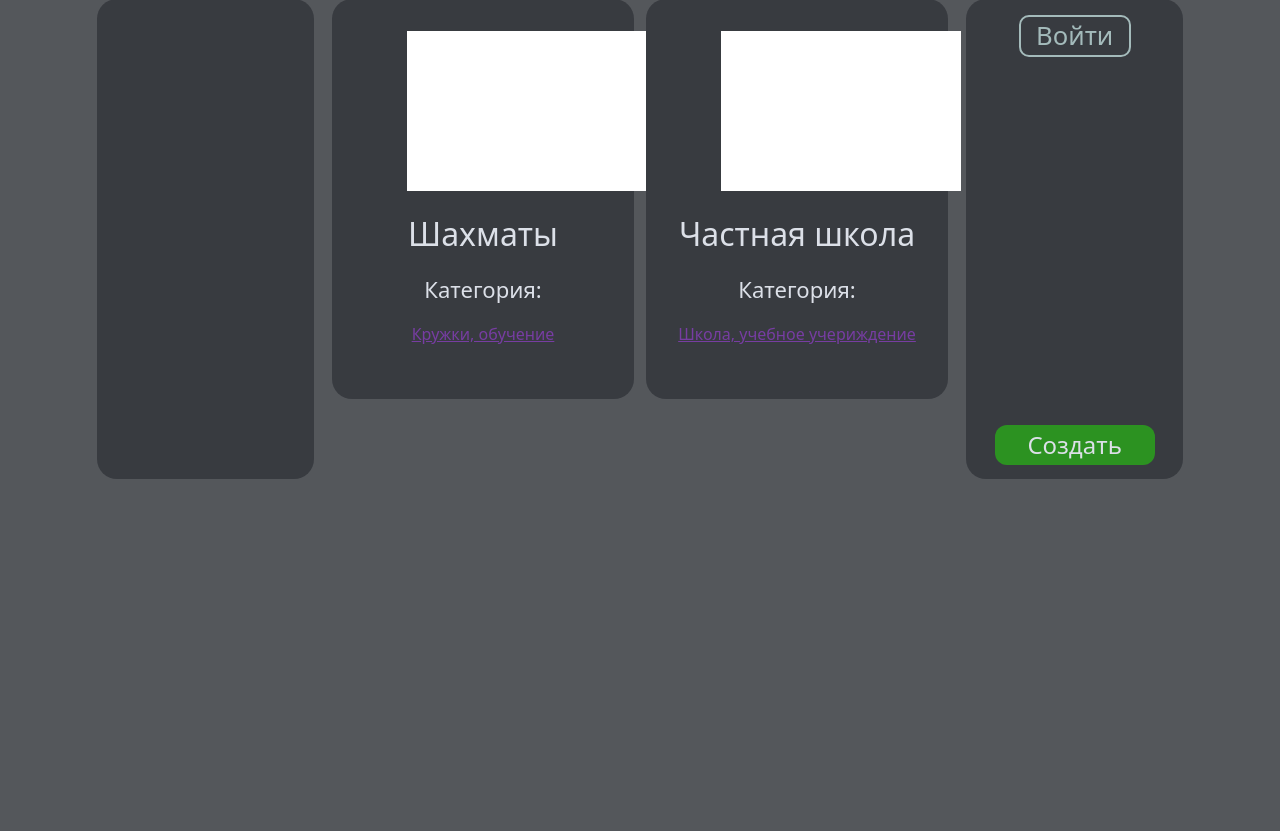
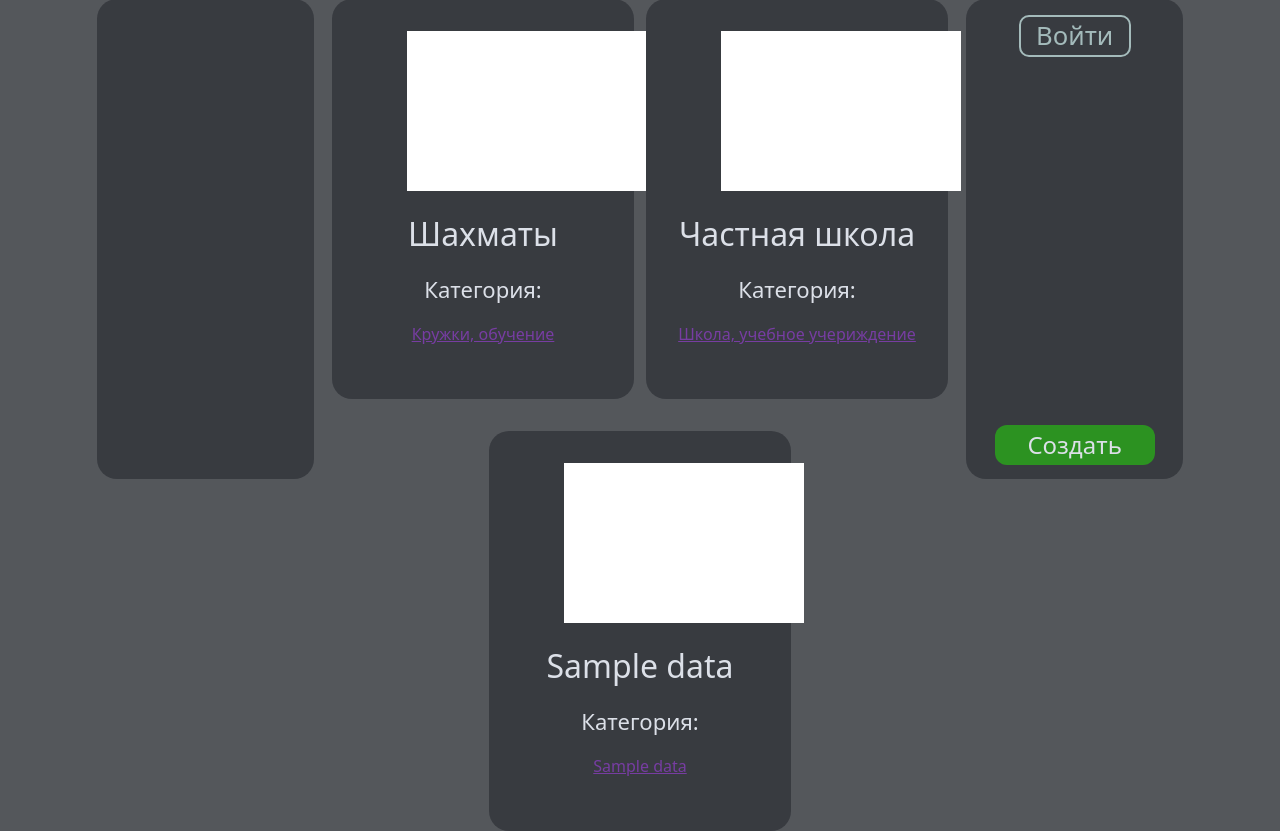
Before and after one commit to GeorgeTyupin/Hobby-Finder, a Flask app: template templates/index.html in a window 1280 px wide. Shown: the part 177-1008 px from the top of the page. Before the commit the page ends 656 px from the top, so only its background shows below. Run offline with Flask 2, Linux system fonts and the light colour scheme; the template is opened without the code that fills it: most values are stand-ins (such as "Sample title", 1, 10 or a date in 2020); data that the repository does not hold is empty.

Commit message:
09.04.2021
Добавил рендеринг объявлений на страничке

```diff
--- a/app.py
+++ b/app.py
@@ -10,7 +10,9 @@ app.config['SECRET_KEY'] = "f116d0a5491cbe27e7bb07016b694eb4f6a1976e9f9c55621b9c
 @app.route("/", methods=['GET', 'POST'])
 def index():
     if request.method == 'GET':
-        return render_template('index.html')
+        data = db.loadAdsTable()
+        print(data)
+        return render_template('index.html', data = data)
     else:
         data = {}
         data['ad_name'] = request.form.get('ad_name')
@@ -18,6 +20,10 @@ def index():
         data['ad-description'] = request.form.get('ad-description')
         print(data)
         return core.workingWithAds.loadAdToDatabase(data, session)
+
+@app.route("/getdata", methods=['GET', 'POST'])
+def render():
+    return '123'
 
 @app.route("/auth" , methods = ['GET' , 'POST'])
 def auth():
--- a/core/workingWithAds.py
+++ b/core/workingWithAds.py
@@ -1,9 +1,9 @@
 from . import database
 
 def loadAdToDatabase(data, session):
-  data['author_id'] = session['login']
-  if data['ad_category'] or data['ad-description'] or data['ad_name']:
+  if session['login']:
+    data['author_id'] = session['id']
     db = database.Database()
-    db.addAD(data)
-  print(data)
-  return data
+    if data['ad_name']:
+      db.addAD(data)
+  return 'yes'
--- a/templates/index.html
+++ b/templates/index.html
@@ -36,18 +36,26 @@
 
 			<div class="filter col-2"></div>
 			<div class="content col">
-				<div class="ad" class="ad" style="margin-top: 0px;">
+				<div class="ad" style="margin-top: 0px;">
 					<div class="ad-img"></div>
 					<h2 class="ad-name">Шахматы</h2>
 					<p class="ad-category">Категория:</p>
 					<a href="#" class="categories">Кружки, обучение</a>
 				</div>
-				<div class="ad" class="ad" style="margin-top: 0px;">
+				<div class="ad" style="margin-top: 0px;">
 					<div class="ad-img"></div>
 					<h2 class="ad-name">Частная школа</h2>
 					<p class="ad-category">Категория:</p>
 					<a href="#" class="categories">Школа, учебное учериждение</a>
 				</div>
+				{%for i in data%}
+					<div class="ad">
+						<div class="ad-img"></div>
+						<h2 class="ad-name">{{i[1]}}</h2>
+						<p class="ad-category">Категория:</p>
+						<a href="#" class="categories">{{i[3]}}</a>
+					</div>
+				{%endfor%}
 			</div>
 
 			<div class="slk col-2">
```
Also changed, not shown: core/database.py (+11 -3 lines), static/js/script.js (+7 -0 lines).
